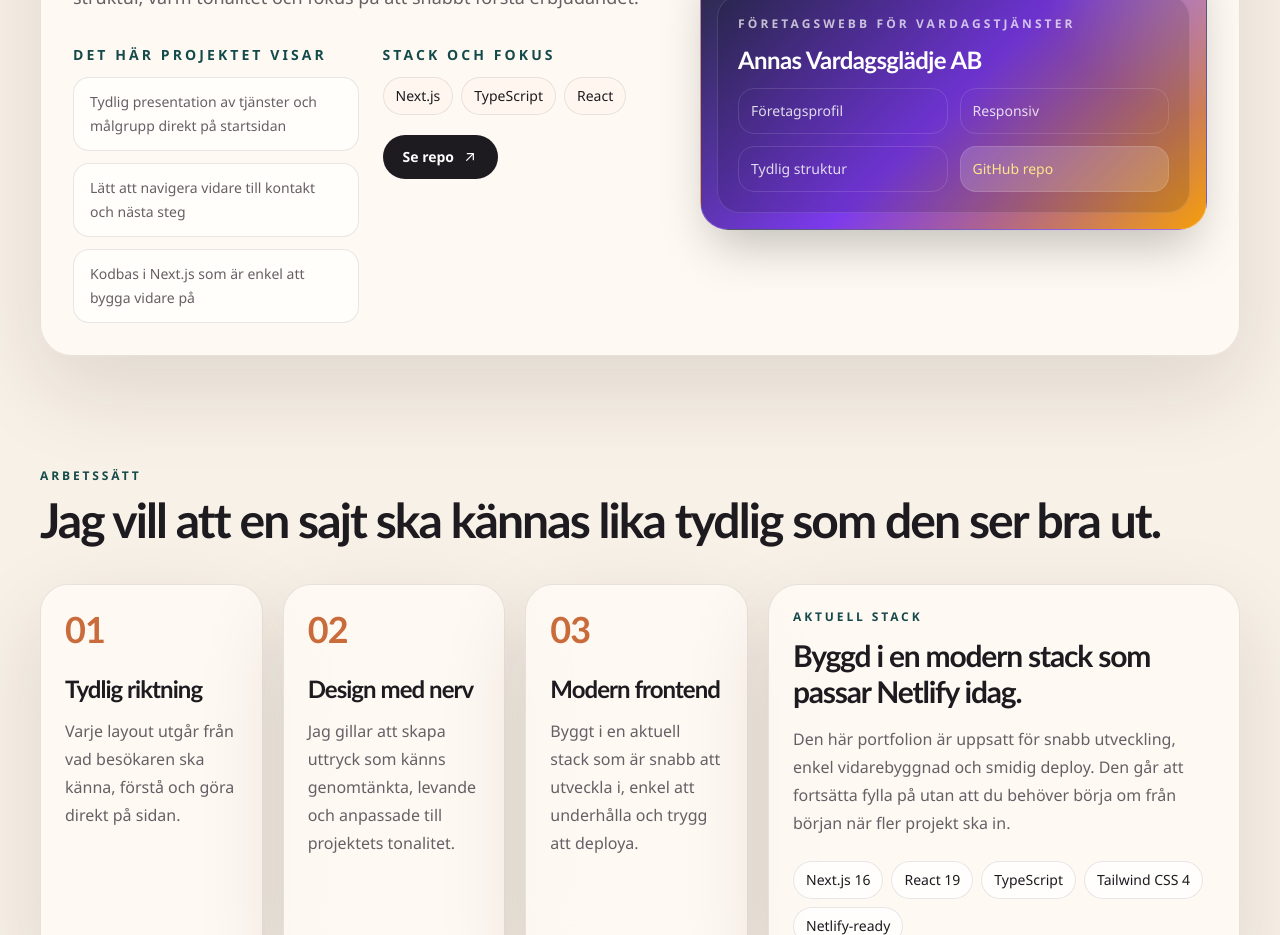
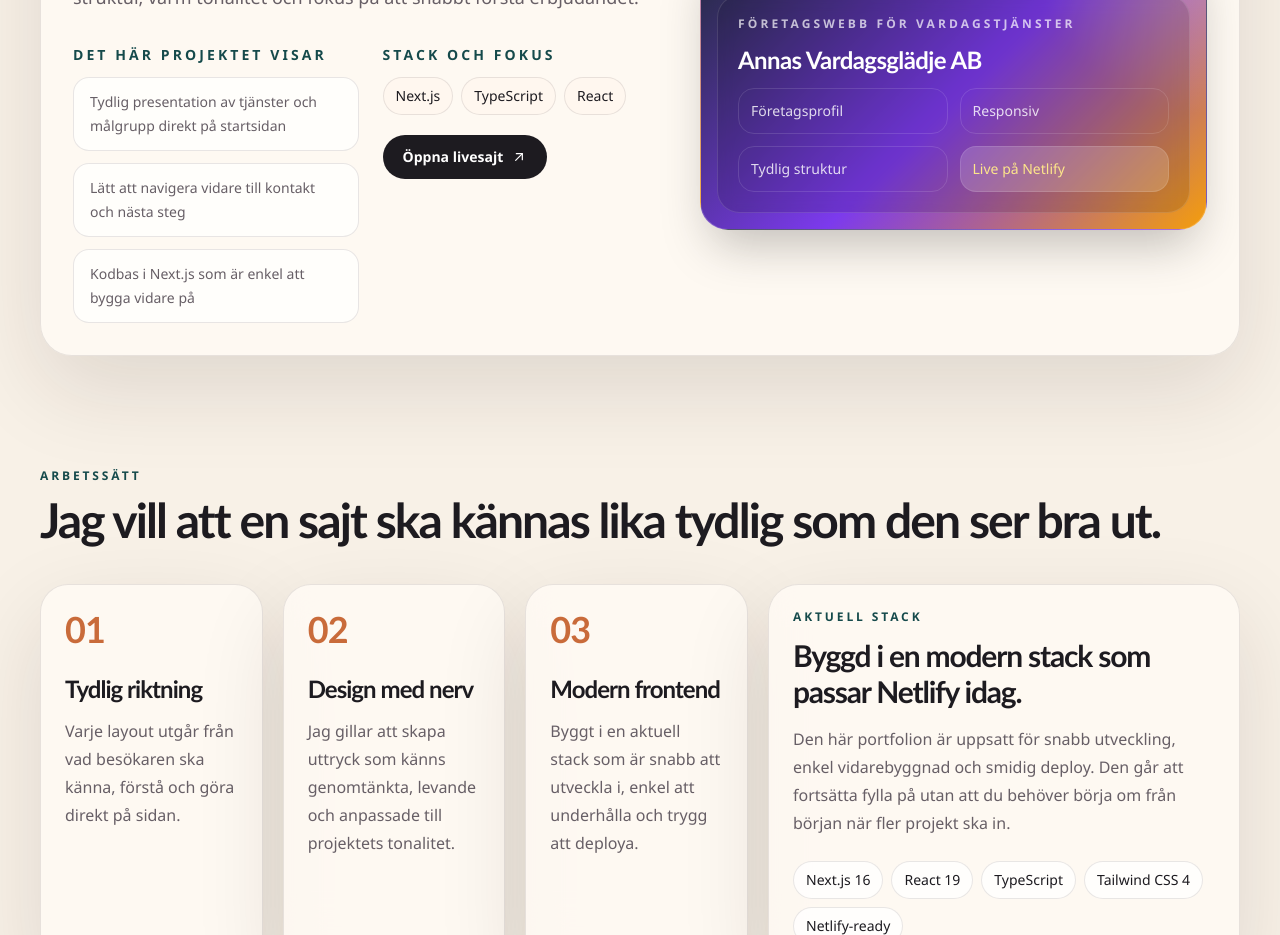
Before and after one commit to Elli2022/eleonora-portfolio, a Next.js app: page / in a window 1280 px wide. Shown: the part 3300-4235 px from the top of the page. Built offline with nearby package versions, Linux system fonts and the light colour scheme.

Commit message:
Portfolio: uppdatera Annas Vardagsglädje till live-länk

```diff
--- a/src/app/page.tsx
+++ b/src/app/page.tsx
@@ -94,10 +94,10 @@ const projects: Project[] = [
       "Kodbas i Next.js som är enkel att bygga vidare på",
     ],
     stack: ["Next.js", "TypeScript", "React"],
-    href: "https://github.com/Elli2022/annas-vardagsgladje-ab",
-    cta: "Se repo",
+    href: "https://annas-vardagsgladje-ab.netlify.app/",
+    cta: "Öppna livesajt",
     badge: "Företag",
-    previewHighlights: ["Företagsprofil", "Responsiv", "Tydlig struktur", "GitHub repo"],
+    previewHighlights: ["Företagsprofil", "Responsiv", "Tydlig struktur", "Live på Netlify"],
     preview: {
       gradient: "linear-gradient(135deg, #1f2937 0%, #7c3aed 52%, #f59e0b 100%)",
       surface: "rgba(255, 255, 255, 0.16)",
```
